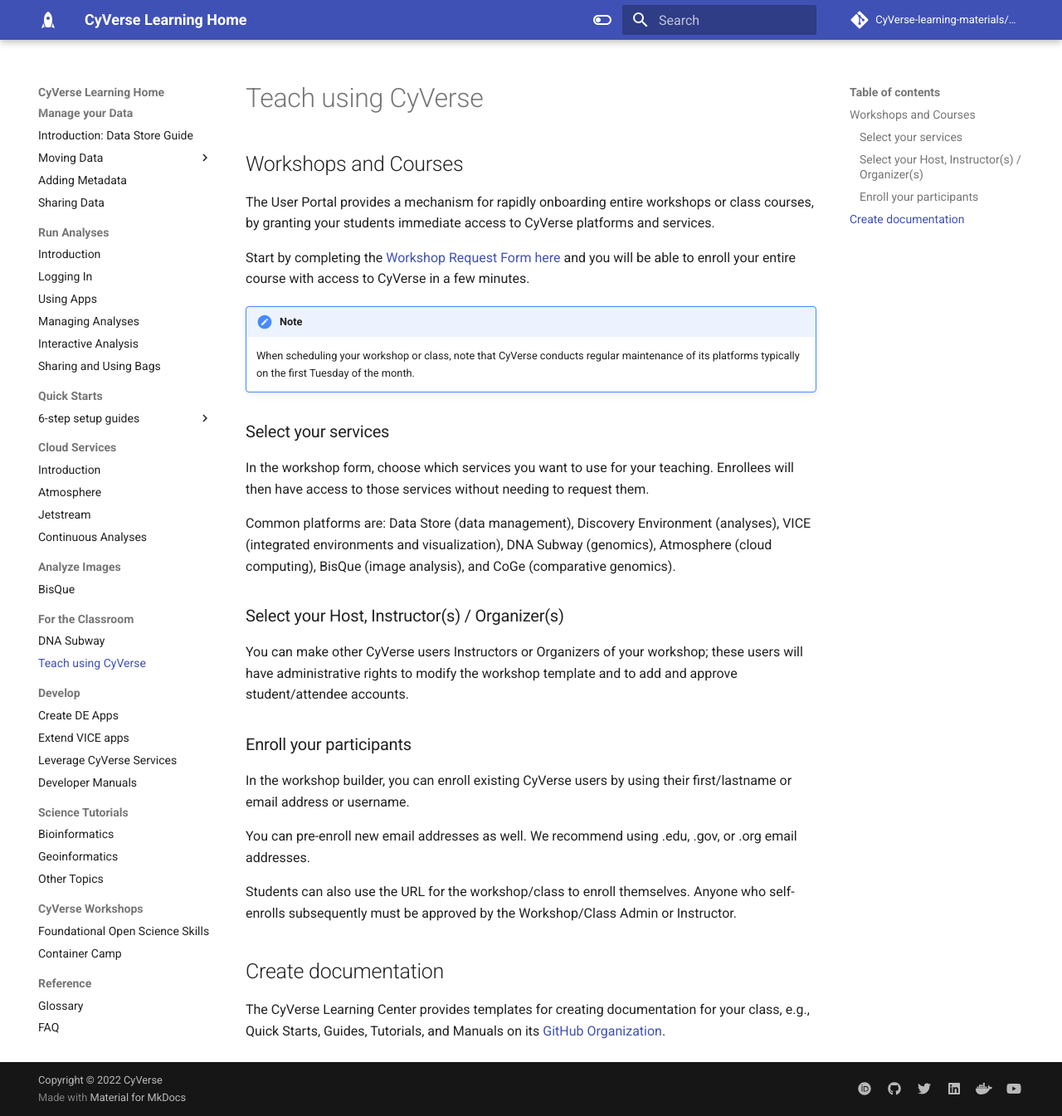
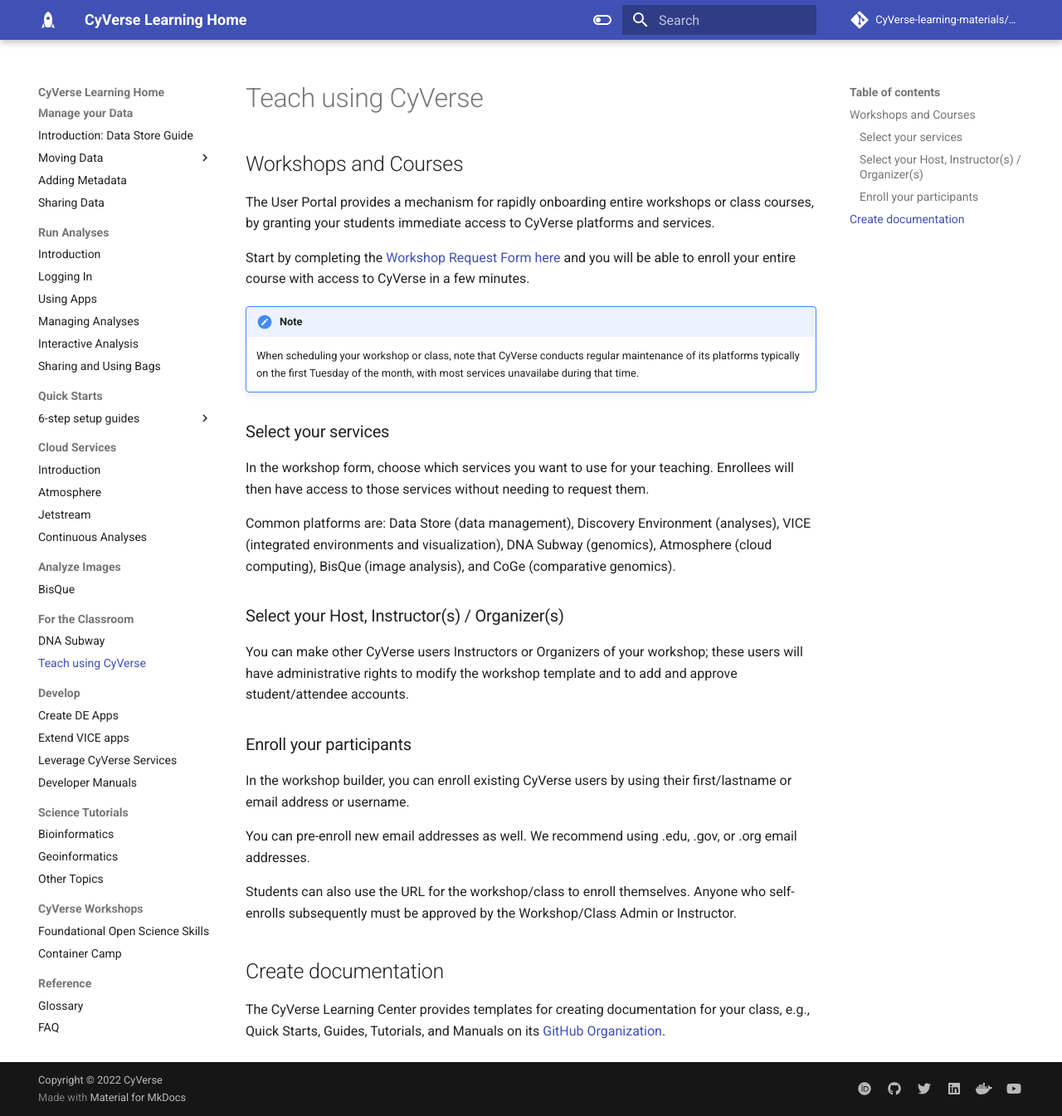
Before and after one commit to CyVerse-learning-materials/learning-materials-home, an MkDocs documentation site: the page built from docs/vice/teaching_vice.md, in a window 1280 px wide and 1345 px high. Shown: the whole window at 83% size. Built offline with MkDocs 1.6.1 and Material for MkDocs 9.7.7, drawn with Linux system fonts in a browser that asks for light colours; some web fonts are replaced; a script that is not in the unit is left out; comment, search, counter and statistics services are not loaded.

Commit message:
Revised Note content on Maintenance

```diff
--- a/docs/vice/teaching_vice.md
+++ b/docs/vice/teaching_vice.md
@@ -8,7 +8,7 @@
 
 !!! Note
 
-    When scheduling your workshop or class, note that CyVerse conducts regular maintenance of its platforms typically on the first Tuesday of the month.
+    When scheduling your workshop or class, note that CyVerse conducts regular maintenance of its platforms typically on the first Tuesday of the month, with most services unavailabe during that time.
 
 
 ### Select your services
```
